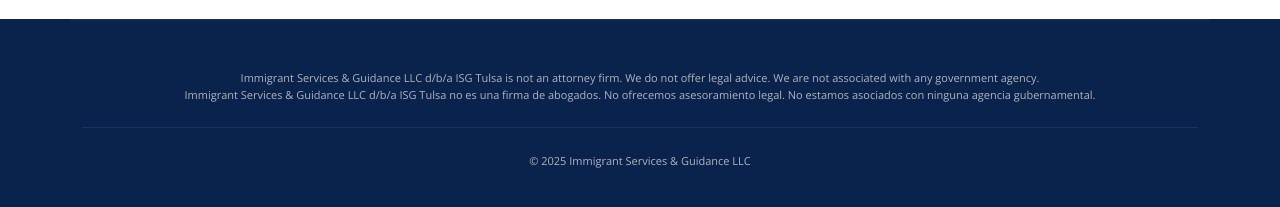
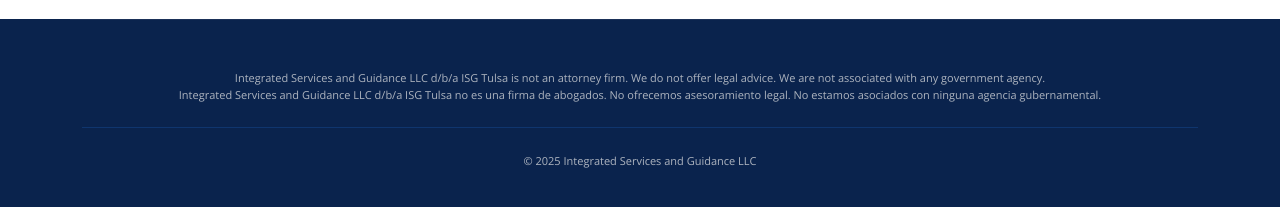
Before and after one commit to ISGW/isgsite, a plain HTML site: page index.html in a window 1280 px wide. Shown: the part 2788-2995 px from the top of the page. Drawn offline with nearby package versions, Linux system fonts and the light colour scheme.

Commit message:
Update index.html

```diff
--- a/index.html
+++ b/index.html
@@ -253,9 +253,10 @@
   <footer id="footer" class="footer position-relative">
 
     <div class="container footer-top">
-      <p>Immigrant Services & Guidance LLC d/b/a ISG Tulsa is not an attorney firm. We do not offer legal advice. We are not associated with any government agency. <br> Immigrant Services & Guidance LLC d/b/a ISG Tulsa no es una firma de abogados. No ofrecemos asesoramiento legal. No estamos asociados con ninguna agencia gubernamental.</p>
+      <p>Integrated Services and Guidance LLC d/b/a ISG Tulsa is not an attorney firm. We do not offer legal advice. We are not associated with any government agency.
+        <BR>Integrated Services and Guidance LLC d/b/a ISG Tulsa no es una firma de abogados. No ofrecemos asesoramiento legal. No estamos asociados con ninguna agencia gubernamental.</p>
     <div class="container copyright text-center mt-4">
-      <p>© 2025 <span>Immigrant Services & Guidance LLC</span></p>
+      <p>© 2025 <span>Integrated Services and Guidance LLC</span></p>
     </div>
 
   </footer>
```
